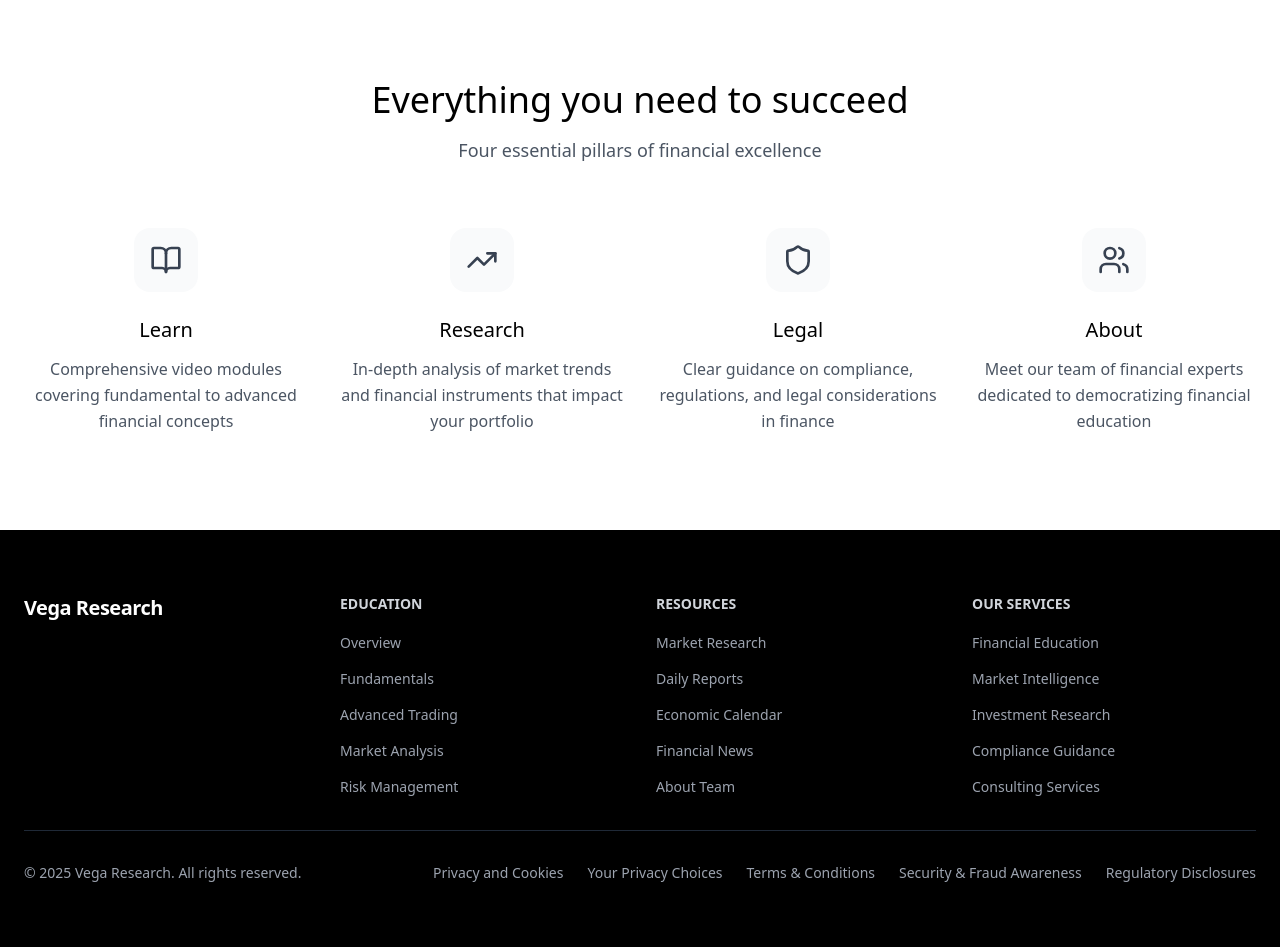
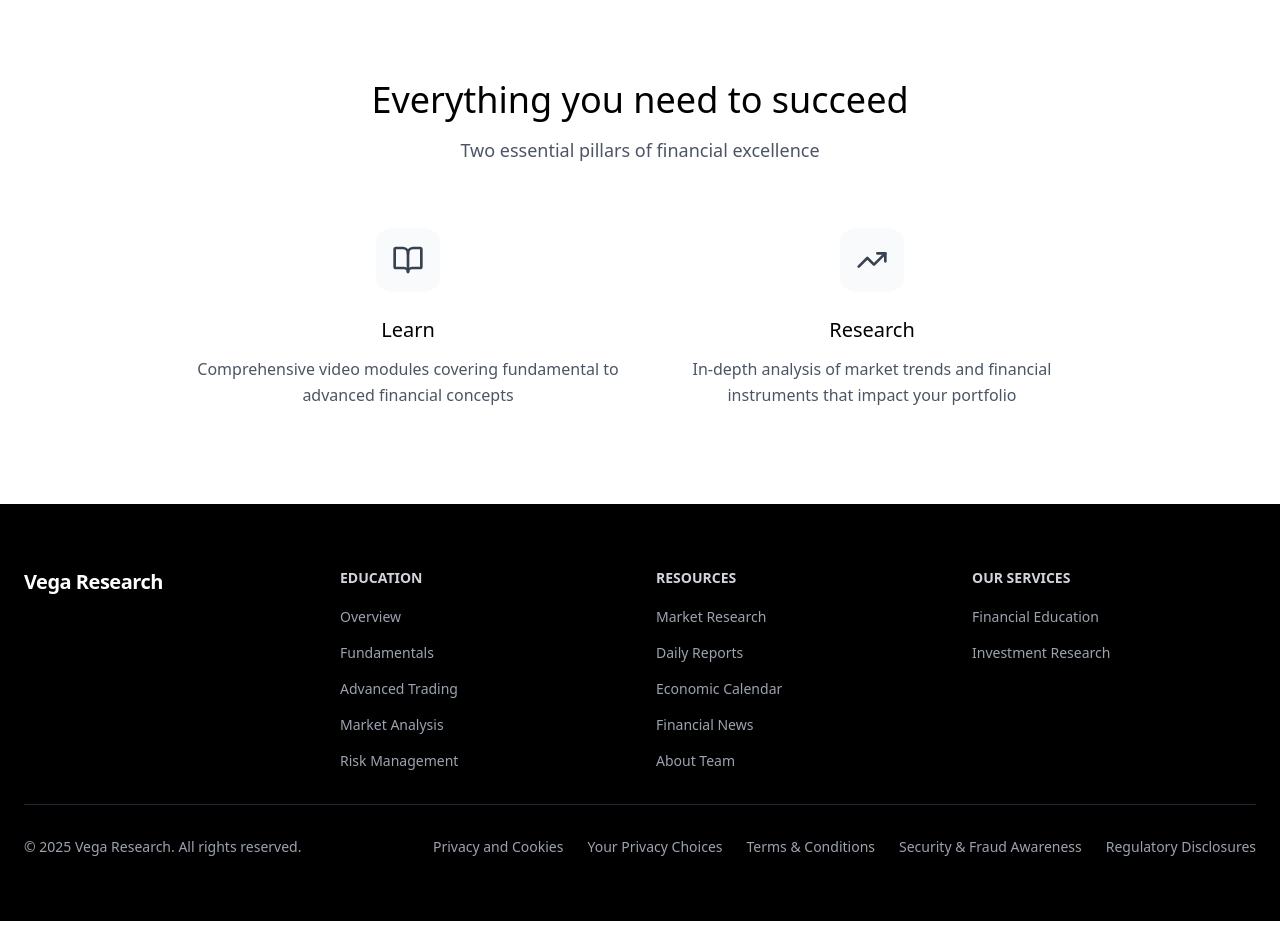
Before and after one commit to vegaresearch/vega-research-minimalist-bloom, a React (Vite) app: page / in a window 1280 px wide. Shown: the part 880-1827 px from the top of the page. After the commit the page ends 1801 px from the top, so only its background shows below. Built offline with nearby package versions, Linux system fonts and the light colour scheme.

Commit message:
Remove content from homepage and footer
Removed specific content from the homepage and footer sections as requested.

```diff
--- a/src/components/Footer.tsx
+++ b/src/components/Footer.tsx
@@ -89,22 +89,7 @@ const Footer = () => {
               </li>
               <li>
                 <Link to="/research" className="text-sm text-gray-400 hover:text-white transition-colors">
-                  Market Intelligence
-                </Link>
-              </li>
-              <li>
-                <Link to="/research" className="text-sm text-gray-400 hover:text-white transition-colors">
                   Investment Research
-                </Link>
-              </li>
-              <li>
-                <Link to="/legal" className="text-sm text-gray-400 hover:text-white transition-colors">
-                  Compliance Guidance
-                </Link>
-              </li>
-              <li>
-                <Link to="/about" className="text-sm text-gray-400 hover:text-white transition-colors">
-                  Consulting Services
                 </Link>
               </li>
             </ul>
--- a/src/pages/Index.tsx
+++ b/src/pages/Index.tsx
@@ -1,6 +1,6 @@
 
 import { Link } from 'react-router-dom';
-import { ArrowRight, BookOpen, TrendingUp, Shield, Users } from 'lucide-react';
+import { ArrowRight, BookOpen, TrendingUp } from 'lucide-react';
 
 const Index = () => {
   return <div className="pt-16">
@@ -36,10 +36,10 @@ const Index = () => {
         <div className="max-w-7xl mx-auto px-6">
           <div className="text-center mb-16">
             <h2 className="text-4xl font-light mb-4">Everything you need to succeed</h2>
-            <p className="text-gray-600 text-lg">Four essential pillars of financial excellence</p>
+            <p className="text-gray-600 text-lg">Two essential pillars of financial excellence</p>
           </div>
 
-          <div className="grid md:grid-cols-2 lg:grid-cols-4 gap-8">
+          <div className="grid md:grid-cols-2 gap-8 max-w-4xl mx-auto">
             <div className="text-center group">
               <div className="w-16 h-16 bg-gray-50 rounded-2xl flex items-center justify-center mx-auto mb-6 group-hover:bg-gray-100 transition-colors">
                 <BookOpen className="w-8 h-8 text-gray-700" />
@@ -59,26 +59,6 @@ const Index = () => {
                 In-depth analysis of market trends and financial instruments that impact your portfolio
               </p>
             </div>
-
-            <div className="text-center group">
-              <div className="w-16 h-16 bg-gray-50 rounded-2xl flex items-center justify-center mx-auto mb-6 group-hover:bg-gray-100 transition-colors">
-                <Shield className="w-8 h-8 text-gray-700" />
-              </div>
-              <h3 className="text-xl font-medium mb-3">Legal</h3>
-              <p className="text-gray-600 leading-relaxed">
-                Clear guidance on compliance, regulations, and legal considerations in finance
-              </p>
-            </div>
-
-            <div className="text-center group">
-              <div className="w-16 h-16 bg-gray-50 rounded-2xl flex items-center justify-center mx-auto mb-6 group-hover:bg-gray-100 transition-colors">
-                <Users className="w-8 h-8 text-gray-700" />
-              </div>
-              <h3 className="text-xl font-medium mb-3">About</h3>
-              <p className="text-gray-600 leading-relaxed">
-                Meet our team of financial experts dedicated to democratizing financial education
-              </p>
-            </div>
           </div>
         </div>
       </section>
```
